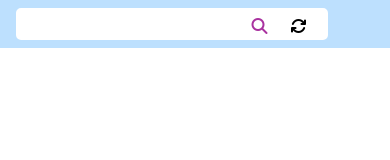
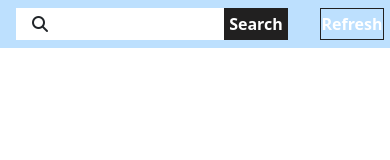
Before and after one commit to Abid94hussain/Friends-Forever, a plain HTML site: page search.html in a window 390 px wide. Drawn offline with nearby package versions, Linux system fonts and the light colour scheme.

Commit message:
some more change

```diff
--- a/search.css
+++ b/search.css
@@ -11,7 +11,7 @@
 
 
 .header {
-     height: 4rem;
+     height: 5rem;
      width: 100%;
      background-color: rgb(189, 224, 254);
      display: flex;
@@ -19,13 +19,20 @@
      align-items: center;
 }
 
+.search-icon {
+     position: absolute;
+     left: 5rem;
+}
+
 #inpt1 {
-     height: 2.5rem;
-     width: 60%;
+     height: 3rem;
+     width: 50rem;
      margin: 0rem 1rem;
-     font-size: 2rem;
-     border: 2px solid white;
-     border-radius: 5px;
+     font-size: 1.8rem;
+     border: 3px solid white;
+     margin-left: 4rem;
+     padding-left: 4rem;
+     font-family: Verdana, Geneva, Tahoma, sans-serif;
 }
 
 #inpt1:focus {
@@ -34,25 +41,131 @@
 
 #submit {
      position: absolute;
-     left: 52%;
-     top: 3%;
-     background-color: white;
-     border: 2px solid white;
+     top: 1rem;
+     left: 49rem;
+     height: 3rem;
+     width: 5rem;
+     border: 3px solid rgb(33, 32, 32);
+     background-color: rgb(33, 32, 32);
+     color: white;
+     font-weight: 600;
 }
 
 #refreshBtn {
      position: absolute;
-     left: 56%;
-     top: 3%;
-     background-color: white;
-     border: 2px solid white;
+     top: 1rem;
+     left: 58rem;
+     height: 3rem;
+     width: 5rem;
+     border: 1px solid rgb(33, 32, 32);
+     color: white;
+     font-weight: 600;
+     background-color: rgb(189, 224, 254);
+     transition-duration: 0.3s;
+     transition-timing-function: ease-in;
 }
 
-@media (max-width: 850px) {
+#refreshBtn:hover {
+     background-color: rgb(161, 208, 250);
+}
 
-     .alert {
+@media (max-width: 1010px) {
+     .search-icon {
+          position: absolute;
+          left: 5rem;
+     }
+
+     #inpt1 {
           height: 3rem;
+          width: 40rem;
+          margin: 0rem 1rem;
+          font-size: 1.8rem;
+          border: 3px solid white;
+          margin-left: 4rem;
+          padding-left: 4rem;
+          font-family: Verdana, Geneva, Tahoma, sans-serif;
      }
+
+     #submit {
+          position: absolute;
+          top: 1rem;
+          left: 39rem;
+          height: 3rem;
+          width: 5rem;
+          border: 3px solid rgb(33, 32, 32);
+          background-color: rgb(33, 32, 32);
+          color: white;
+          font-weight: 600;
+     }
+
+     #refreshBtn {
+          position: absolute;
+          top: 1rem;
+          left: 48rem;
+          height: 3rem;
+          width: 5rem;
+          border: 1px solid rgb(33, 32, 32);
+          color: white;
+          font-weight: 600;
+          background-color: rgb(189, 224, 254);
+          transition-duration: 0.3s;
+          transition-timing-function: ease-in;
+     }
+
+     #refreshBtn:hover {
+          background-color: rgb(161, 208, 250);
+     }
+}
+
+@media (max-width: 855px) {
+     .search-icon {
+          position: absolute;
+          left: 2rem;
+     }
+
+     #inpt1 {
+          height: 3rem;
+          width: 25rem;
+          margin: 0rem 1rem;
+          font-size: 1.8rem;
+          border: 3px solid white;
+          margin-left: 1rem;
+          padding-left: 4rem;
+          font-family: Verdana, Geneva, Tahoma, sans-serif;
+     }
+
+     #submit {
+          position: absolute;
+          top: 1rem;
+          left: 24rem;
+          height: 3rem;
+          width: 5rem;
+          border: 3px solid rgb(33, 32, 32);
+          background-color: rgb(33, 32, 32);
+          color: white;
+          font-weight: 600;
+     }
+
+     #refreshBtn {
+          position: absolute;
+          top: 1rem;
+          left: 30rem;
+          height: 3rem;
+          width: 5rem;
+          border: 1px solid rgb(33, 32, 32);
+          color: white;
+          font-weight: 600;
+          background-color: rgb(189, 224, 254);
+          transition-duration: 0.3s;
+          transition-timing-function: ease-in;
+     }
+
+     #refreshBtn:hover {
+          background-color: rgb(161, 208, 250);
+     }
+}
+
+@media (max-width: 562px) {
      .header {
           height: 3rem;
           width: 100%;
@@ -62,32 +175,106 @@
           align-items: center;
      }
 
+     .search-icon {
+          position: absolute;
+          left: 2rem;
+     }
+
      #inpt1 {
           height: 2rem;
-          width: 80%;
+          width: 18rem;
           margin: 0rem 1rem;
-          font-size: 2rem;
-          border: 2px solid white;
-          border-radius: 5px;
-     }
-
-     #inpt1:focus {
-          outline: none;
+          font-size: 1rem;
+          border: 3px solid white;
+          margin-left: 1rem;
+          padding-left: 3rem;
+          font-family: Verdana, Geneva, Tahoma, sans-serif;
      }
 
      #submit {
           position: absolute;
-          left: 64%;
-          top: 1.4%;
-          background-color: white;
-          border: 2px solid white;
+          top: 0.5rem;
+          left: 17rem;
+          height: 2rem;
+          width: 4rem;
+          border: 3px solid rgb(33, 32, 32);
+          background-color: rgb(33, 32, 32);
+          color: white;
+          font-weight: 600;
      }
 
      #refreshBtn {
           position: absolute;
-          left: 74%;
-          top: 1.4%;
-          background-color: white;
-          border: 2px solid white;
+          top: 0.5rem;
+          left: 22rem;
+          height: 2rem;
+          width: 4rem;
+          border: 1px solid rgb(33, 32, 32);
+          color: white;
+          font-weight: 600;
+          background-color: rgb(189, 224, 254);
+          transition-duration: 0.3s;
+          transition-timing-function: ease-in;
+     }
+
+     #refreshBtn:hover {
+          background-color: rgb(161, 208, 250);
      }
 }
+
+@media (max-width: 450px) {
+     .header {
+          height: 3rem;
+          width: 100%;
+          background-color: rgb(189, 224, 254);
+          display: flex;
+          justify-content: flex-start;
+          align-items: center;
+     }
+
+     .search-icon {
+          position: absolute;
+          left: 2rem;
+     }
+
+     #inpt1 {
+          height: 2rem;
+          width: 15rem;
+          margin: 0rem 1rem;
+          font-size: 1rem;
+          border: 3px solid white;
+          margin-left: 1rem;
+          padding-left: 3rem;
+          font-family: Verdana, Geneva, Tahoma, sans-serif;
+     }
+
+     #submit {
+          position: absolute;
+          top: 0.5rem;
+          left: 14rem;
+          height: 2rem;
+          width: 4rem;
+          border: 3px solid rgb(33, 32, 32);
+          background-color: rgb(33, 32, 32);
+          color: white;
+          font-weight: 600;
+     }
+
+     #refreshBtn {
+          position: absolute;
+          top: 0.5rem;
+          left: 20rem;
+          height: 2rem;
+          width: 4rem;
+          border: 1px solid rgb(33, 32, 32);
+          color: white;
+          font-weight: 600;
+          background-color: rgb(189, 224, 254);
+          transition-duration: 0.3s;
+          transition-timing-function: ease-in;
+     }
+
+     #refreshBtn:hover {
+          background-color: rgb(161, 208, 250);
+     }
+}
--- a/search.html
+++ b/search.html
@@ -21,11 +21,12 @@
 
           <head>
                <div class="header">
+                    <i class="fa-solid fa-magnifying-glass search-icon"></i>
                     <input type="text" name="" id="inpt1">
                     <label for="inpt1">
-                         <button id="submit"><i class="fa-solid fa-magnifying-glass " style="color: #a9329f;"></i></button>
+                         <button id="submit">Search</button>
                     </label>
-                    <button id="refreshBtn"><i class="fa-solid fa-arrows-rotate "></i></button>
+                    <button id="refreshBtn">Refresh</i></button>
                </div>
           </head>
      </header>
```
